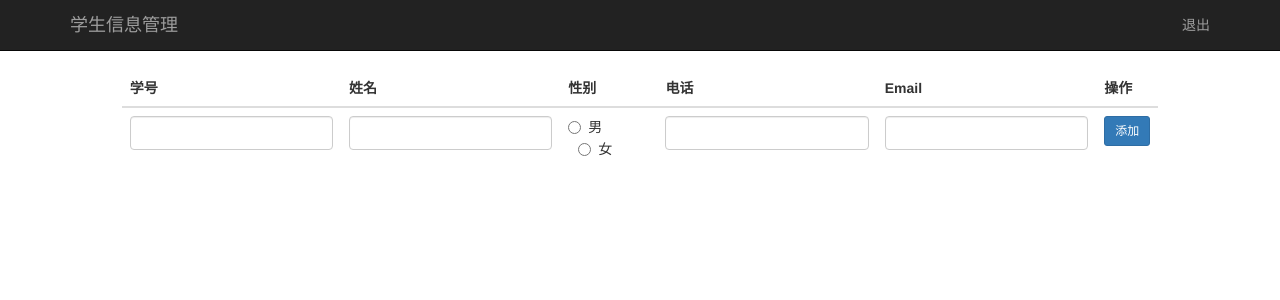
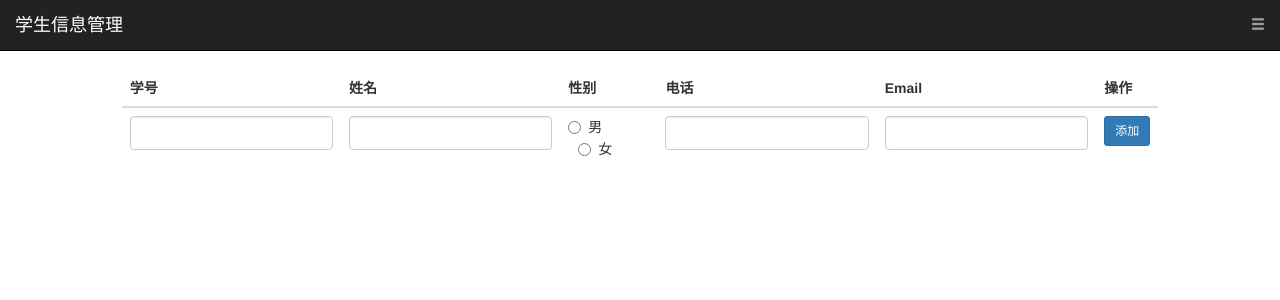
Before and after one commit to starsharp06sharp/StuInfoSite, a Flask app: page / in a window 1280 px wide. Shown: the top 300 px of the page. Run offline with Flask 2, Linux system fonts and the light colour scheme; the visitor is signed in with stand-in values (Sample User, id 1); some libraries are stand-ins or nearby versions.

Commit message:
为手机和电脑两种设备添加不同的菜单

```diff
--- a/stuinfo/templates/layout.html
+++ b/stuinfo/templates/layout.html
@@ -15,17 +15,40 @@
 
 <body>
     <nav class="navbar navbar-inverse navbar-fixed-top">
-        <div class="container">
+        <div class="container-fluid">
             <div class="navbar-header">
+                <div class="visible-xs-block">
+                    <a class="navbar-toggle" data-toggle="collapse" data-target="#navbar-collapse">
+                        <span class="icon-bar"></span>
+                        <span class="icon-bar"></span>
+                        <span class="icon-bar"></span>
+                    </a>
+                </div>
                 <a class="navbar-brand" href="#">学生信息管理</a>
             </div>
-            <ul class="nav navbar-nav navbar-right">
-                <li><a href="{{ url_for('logout') }}">退出</a></li>
-            </ul>
+
+            <div class="visible-xs-block">
+                <div class="collapse navbar-collapse" id="navbar-collapse">
+                    <ul class="nav navbar-nav">
+                        <li><a href="{{ url_for('logout') }}">退出</a></li>
+                    </ul>
+                </div>
+            </div>
+
+            <div class="hidden-xs">
+                <ul class="nav navbar-nav navbar-right">
+                    <li class="dropdown">
+                        <a href="#" class="dropdown-toggle" data-toggle="dropdown">
+                            <span class="glyphicon glyphicon-menu-hamburger"></span>
+                        </a>
+                        <ul class="dropdown-menu">
+                            <li><a href="{{ url_for('logout') }}">退出</a></li>
+                        </ul>
+                    </li>
+                </ul>
+            </div>
         </div>
     </nav>
-
-    <div class="visible-xs-block" style="height:70px"></div>
 
     {% for message in get_flashed_messages() %}
     <div class="container">
```
